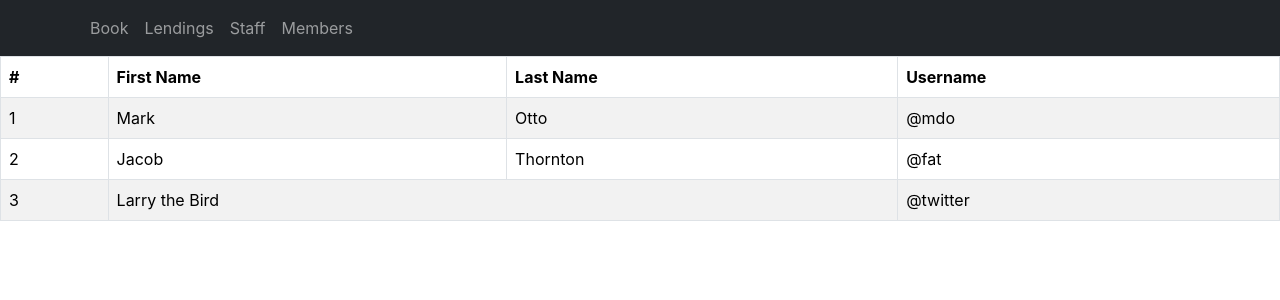
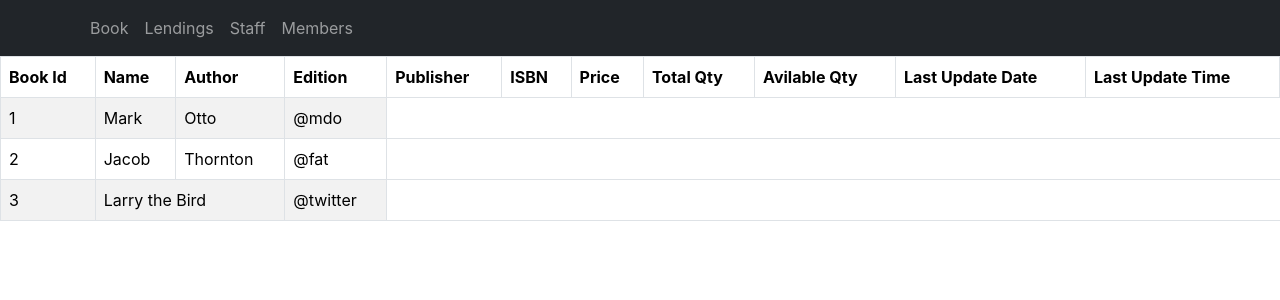
Before and after one commit to CMJD108-Online-Code-Base/LibMgmt-108, a React (Create React App) app: page / in a window 1280 px wide. Shown: the top 300 px of the page. Built offline with nearby package versions, Linux system fonts and the light colour scheme; the HTML template or start-up script is replaced by a standard one.

Commit message:
Use map to load table data dynamicly- 1

```diff
--- a/src/components/BookConsole.tsx
+++ b/src/components/BookConsole.tsx
@@ -1,14 +1,30 @@
 import Table from 'react-bootstrap/Table';
 export function BookConsole(){
+
+   const tHeads: string [] = [
+      "Book Id",
+      "Name",
+      "Author",
+      "Edition",
+      "Publisher",
+      "ISBN",
+      "Price",
+      "Total Qty",
+      "Avilable Qty",
+      "Last Update Date",
+      "Last Update Time"
+   ];
+
+
+
     return (
-        <>
-           <Table striped bordered hover>
+<>
+    <Table striped bordered hover>
       <thead>
         <tr>
-          <th>#</th>
-          <th>First Name</th>
-          <th>Last Name</th>
-          <th>Username</th>
+            {tHeads.map((headings) =>(
+                <th>{headings}</th>
+            ))}
         </tr>
       </thead>
       <tbody>
@@ -31,6 +47,6 @@
         </tr>
       </tbody>
     </Table>
-        </>
+</>
     )
 }
```
